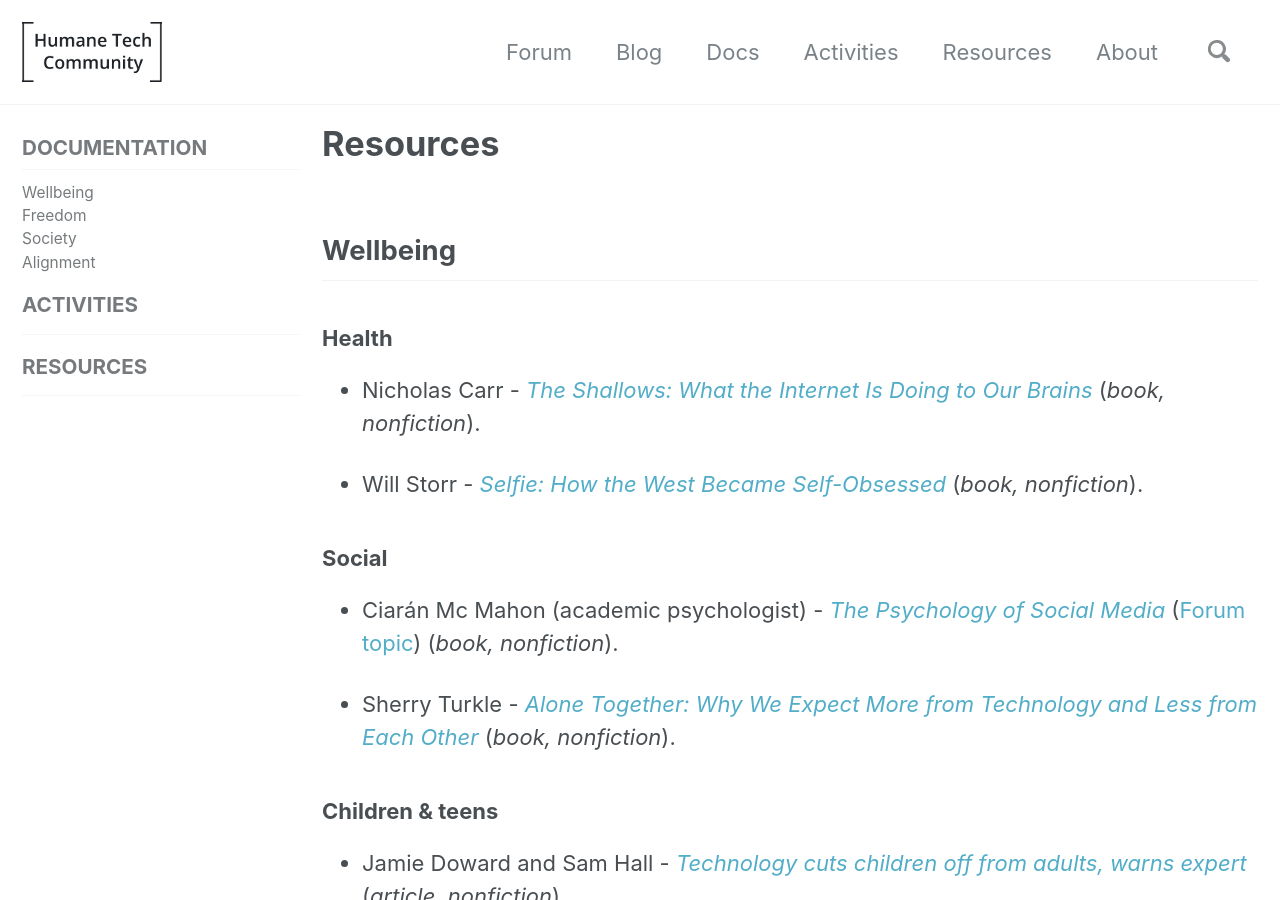
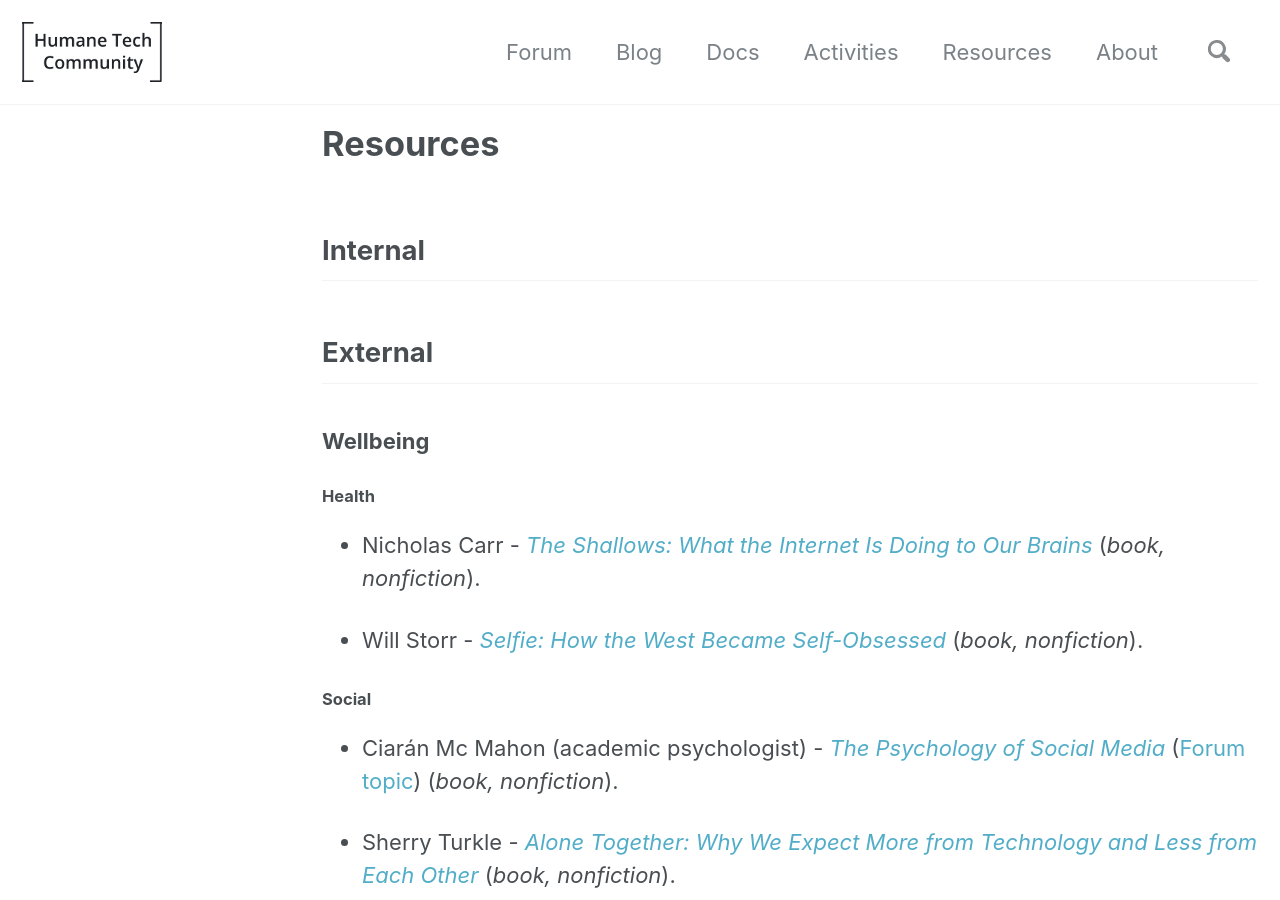
Before and after one commit to humanetech-community/community-hub, a Jekyll site: the page built from _resources/00-resources-root.md, in a window 1280 px wide and 900 px high. Built offline with Jekyll 4.4.1, drawn with Linux system fonts in a browser that asks for light colours; cached includes are drawn as plain includes; nearby versions of some CDN libraries.

Commit message:
Resources page structure updated - #96

```diff
--- a/_resources/00-resources-root.md
+++ b/_resources/00-resources-root.md
@@ -5,29 +5,35 @@
 author_profile: false
 last_modified_at: 2019-05-10T12+02:00
 sidebar:
-  nav: "topleveldocs"
+  nav: "resources"
 custom_pagination:
   prev: /activities/
   next: /about/
 ---
 
-## Wellbeing
+## Internal
 
-### Health
+
+
+## External
+
+### Wellbeing
+
+#### Health
 
 - Nicholas Carr - [_The Shallows: What the Internet Is Doing to Our Brains_](http://www.nicholascarr.com/?page_id=16) (_book, nonfiction_).
 
 - Will Storr - [_Selfie: How the West Became Self-Obsessed_](https://www.panmacmillan.com/authors/will-storr/selfie/9781447283669) (_book, nonfiction_).
 
 
-### Social
+#### Social
 
 - Ciarán Mc Mahon (academic psychologist) - [_The Psychology of Social Media_](https://www.routledge.com/The-Psychology-of-Social-Media-1st-Edition/Mc-Mahon/p/book/9781138047754) ([Forum topic](https://community.humanetech.com/t/new-book-the-psychology-of-social-media/3759)) (_book, nonfiction_).
 
 - Sherry Turkle - [_Alone Together: Why We Expect More from Technology and Less from Each Other_](https://www.mit.edu/~sturkle/) (_book, nonfiction_).
 
 
-### Children & teens
+#### Children & teens
 
 - Jamie Doward and Sam Hall - [_Technology cuts children off from adults, warns expert_](https://www.theguardian.com/society/2019/apr/27/technology-threatens-child-development-psychology-expert-warns) (_article, nonfiction_).
 
@@ -35,7 +41,7 @@
 
 ---
 
-## Society
+### Society
 
 
 - [_Corporate Surveillance in Everyday Life_](https://crackedlabs.org/en/corporate-surveillance) - Cracked Labs report, June 2017 (_article, nonfiction_).
@@ -60,7 +66,7 @@
 - Carole Cadwalladr - [Facebook's role in Brexit - and the threat to democracy](https://www.ted.com/talks/carole_cadwalladr_facebook_s_role_in_brexit_and_the_threat_to_democracy) (_TED, talk_).
 
 
-### Privacy
+#### Privacy
 
 - Episodes from the [Borja Moya Show](https://www.youtube.com/channel/UC_2o3uWeoQdoBpBdiHJ3O0Q):
 
@@ -79,7 +85,7 @@
 
 
 
-## Freedom
+### Freedom
 
 - James Williams - [_Stand Out of Our Light: Freedom and Resistance in the Attention Economy_](https://www.cambridge.org/core/books/stand-out-of-our-light/3F8D7BA2C0FE3A7126A4D9B73A89415D) (_book, nonfiction_).
 
@@ -87,13 +93,13 @@
 
 - Mozilla Foundation - [_Internet Health Report 2019_](https://internethealthreport.org/2019/) (_report_).
 
-### Security
+#### Security
 
 - Bruce Schneier - [_Data and Goliath: The Hidden Battles to Collect Your Data and Control Your World_](https://www.schneier.com/books/data_and_goliath/) (_book, nonfiction_).
 
 ---
 
-## Alignment
+### Alignment
 
 - David Jay - [_Why Some Movements Thrive and Others Don’t_](https://medium.com/s/story/relationship-machines-675305924d5?sk=b277bbdf2843f22d3a81d79bc20e98ca) (_article, nonfiction_).
 
```
Also changed, not shown: _data/navigation.yml (+10 -0 lines).
